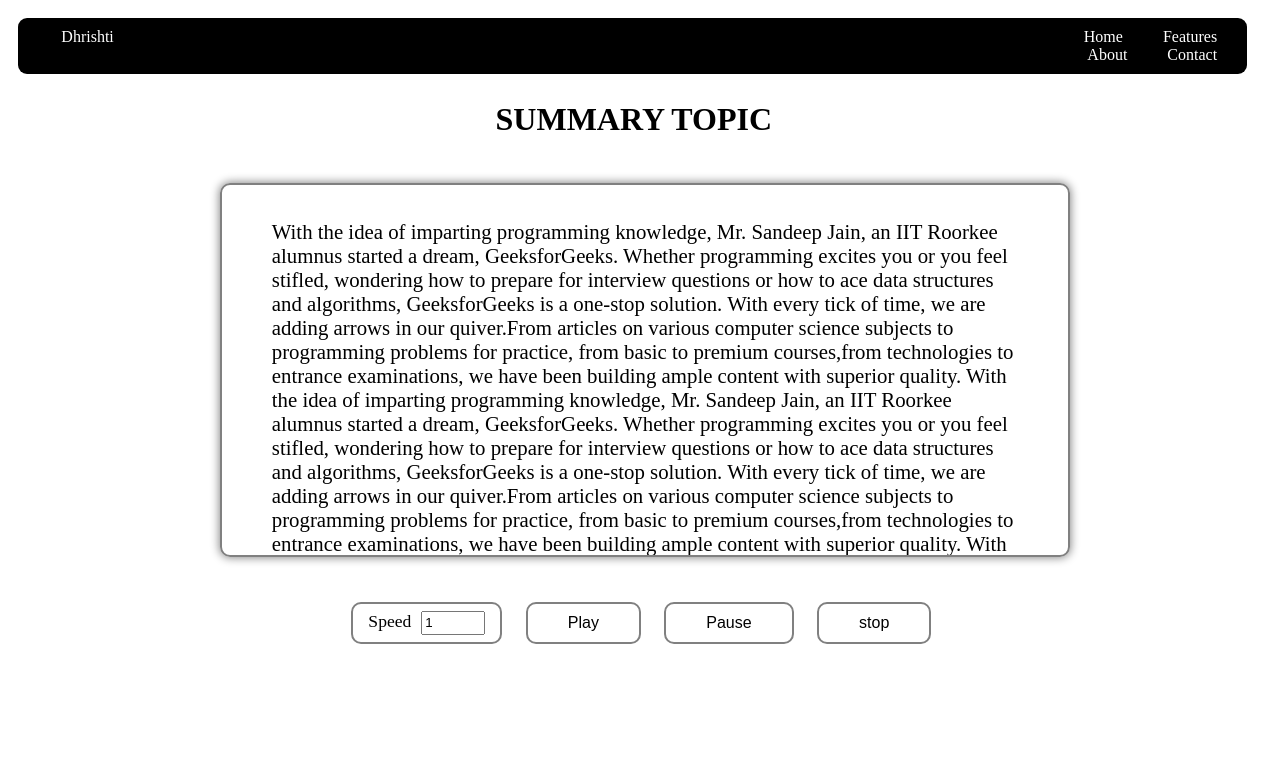
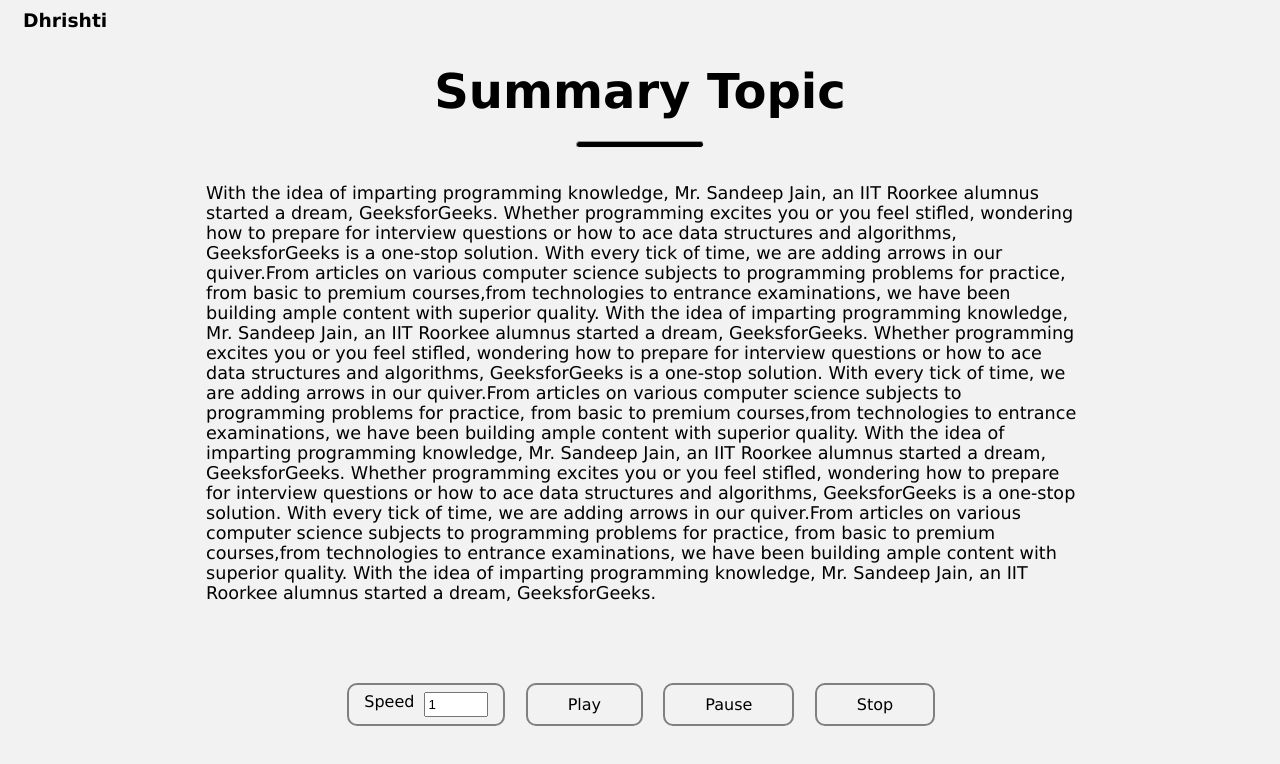
Before and after one commit to Visually-Impaired/Visually_Impaired, a browser extension: page summary/summary.html in a window 1280 px wide. Drawn offline with Linux system fonts and the light colour scheme.

Commit message:
summary css

```diff
--- a/summary/summary.css
+++ b/summary/summary.css
@@ -1,48 +1,33 @@
 body{
-    padding: 10px;
-}
-
-#heading-bar{
-    width: 98%;
-    height:30%;
-    padding: 10px;
-    padding-left: 0px;
-    background-color: black;
-    border-radius: 9px;
-}
-
-#nav-bar{
-    display: flex;
-	flex-direction: row;
-	flex-wrap: wrap;
-	justify-content: right;
-    color: white;
-    text-align: center;
-    font-size: 1rem;
-}
-
-.nav-elem{
-    padding: 0px 20px;
+    padding: 5px 5px;
+    background-color: #f2f2f2;
 }
 
 #dhrishti{
-    padding-right: 950px;
-}
-
-#heading{
-    width: 99%;
-    height:30%;
-    /* border: 2px solid red; */
+    padding-left: 10px;
+    margin-top: -3px;
+    font-family: Verdana, sans-serif;
 }
 
 #sum-heading{
-    font-size: 2rem;
+    font-size: 3rem;
     color: black;
     text-align: center;
+    font-family: Verdana, sans-serif, monospace;
+}
+
+#line{
+    margin-top: -10px;
+    height:5px;
+    border-radius: 7px;
+    color: black;
+    background-color: black;
+    width:10%;
+    text-align:center;
 }
 
 #summary{
-    margin-top: 40px;
+    margin-top: 20px;
     width: 100%;
     height: 30%;
     padding: 5px;
@@ -52,14 +37,11 @@
 
 #outer-box{
     display: block;
-    width: 60%;
-    height: 300px;
+    width: 70%;
     padding: 35px 50px;
-    font-size: 1.3rem;
-    border: 2px solid grey;
-    border-radius: 10px;
-    box-shadow: 0px 0px 10px 0.5px grey;
-    overflow-y: scroll;
+    padding-top: 10px;
+    font-size: 1.1rem;
+    font-family: Verdana, sans-serif;
 }
 
 #playpause{
@@ -80,20 +62,20 @@
 }
 
 .btn{
-    background-color: white;
+    background-color: #f2f2f2;
     color: black;
     padding: 10px 40px;
     border: 2px solid grey;
     border-radius: 10px;
     font-size: 1rem;
+    font-family: Verdana, sans-serif;
 }
 
 .btn:hover{
     cursor: pointer;
-    box-shadow: 0px 0px 8px 0.3px grey;
     border: 2px solid black;
     background-color: black;
-    color: white;
+    color: #f2f2f2;
 }
 
 #speed-div{
@@ -107,7 +89,9 @@
 
 #speed-label{
     /* border: 2px solid yellow; */
-    font-size: 1.1rem;
+    font-size: 1rem;
+    font-family: Verdana, sans-serif;
+    background-color: #f2f2f2;
 }
 
 #speed{
--- a/summary/summary.html
+++ b/summary/summary.html
@@ -8,18 +8,9 @@
     <title>Summary</title>
 </head>
 <body id="body">
-    <header id="heading-bar">
-        <nav id="nav-bar">
-            <div class="nav-elem" id="dhrishti">Dhrishti</div>
-            <div class="nav-elem">Home</div>
-            <div class="nav-elem">Features</div>
-            <div class="nav-elem"> About</div>
-            <div class="nav-elem">Contact</div>
-        </nav>
-    </header>
-    <section id="heading">
-        <h1 id="sum-heading">SUMMARY TOPIC</h1>
-    </section>
+    <h3 id="dhrishti">Dhrishti</h3>
+    <h1 id="sum-heading">Summary Topic</h1>
+    <hr id="line">
     <section id="summary">
         <div id="outer-box">
             With the idea of imparting programming knowledge, Mr. Sandeep Jain, an IIT Roorkee alumnus started a dream,
@@ -41,11 +32,7 @@
             programming problems for practice, from basic to premium courses,from technologies to entrance examinations,
             we have been building ample content with superior quality.
             With the idea of imparting programming knowledge, Mr. Sandeep Jain, an IIT Roorkee alumnus started a dream,
-            GeeksforGeeks. Whether programming excites you or you feel stifled, wondering how to prepare for interview
-            questions or how to ace data structures and algorithms, GeeksforGeeks is a one-stop solution. With every tick of
-            time, we are adding arrows in our quiver.From articles on various computer science subjects to
-            programming problems for practice, from basic to premium courses,from technologies to entrance examinations,
-            we have been building ample content with superior quality.
+            GeeksforGeeks.
         </div>
     </section>
     <section id="playpause">
@@ -56,7 +43,7 @@
             </div>
             <button id="play-button" class="btn"> Play </button>
             <button id="pause-button" class="btn"> Pause </button>
-            <button id="stop-button" class="btn"> stop </button>
+            <button id="stop-button" class="btn"> Stop </button>
         </div>
     </section>
 </body>
```
Also changed, not shown: 1 other file.
